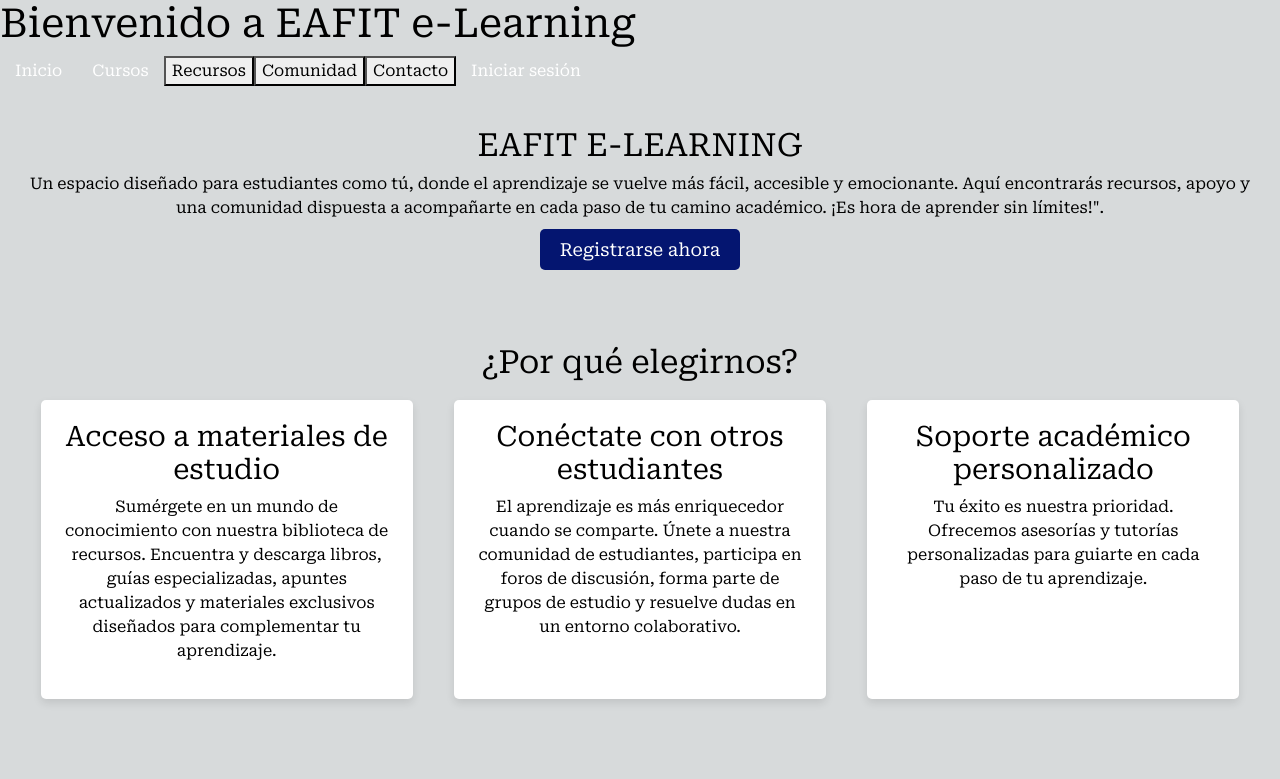
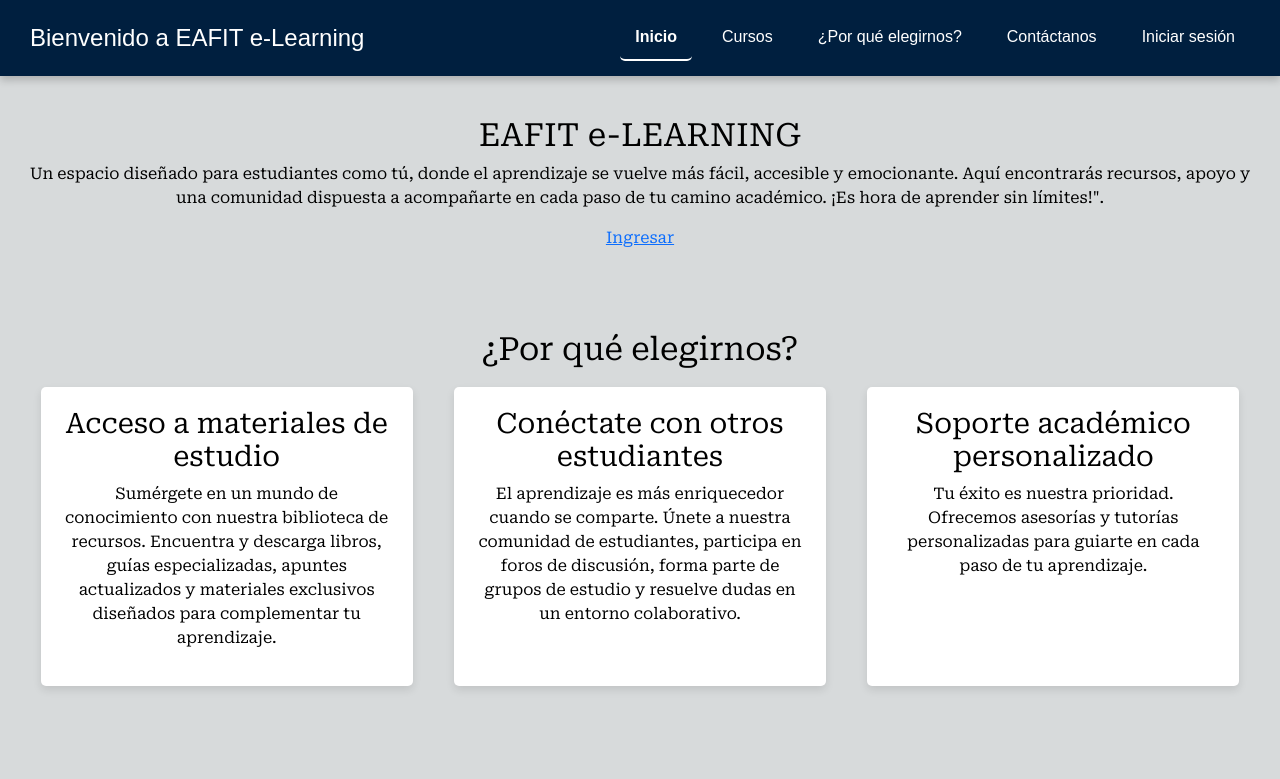
Before and after one commit to rebenew/frontendOmegaCursos, an Angular app: page /landing in a window 1280 px wide. Shown: the top 779 px of the page. Built offline with nearby package versions, Linux system fonts and the light colour scheme.

Commit message:
botones de login y signup corregidos

```diff
--- a/src/app/Components/footer/footer.component.html
+++ b/src/app/Components/footer/footer.component.html
@@ -1,5 +1,5 @@
 <footer>
-    <p>© 2025 [Nombre de la Página] - Todos los derechos reservados</p>
+    <p>© 2025 EAFIT e-Learning - Todos los derechos reservados</p>
     <p>
         <a href="#">Política de privacidad</a> |
         <a href="#">Términos y condiciones</a> |
@@ -7,8 +7,8 @@
     </p>
     <p>
         Síguenos en:
-        <a href="#">Facebook</a> |
-        <a href="#">Twitter</a> |
-        <a href="#">Instagram</a>
+        <a href="https://www.facebook.com/universidadeafit/?locale=es_LA" target="_blank">Facebook</a> |
+        <a href="https://x.com/EAFIT?ref_src=twsrc%5Egoogle%7Ctwcamp%5Eserp%7Ctwgr%5Eauthor" target="_blank">X</a> |
+        <a href="https://www.instagram.com/eafit/?hl=es" target="_blank">Instagram</a>
     </p>
 </footer>
--- a/src/app/Components/navbar/navbar.component.html
+++ b/src/app/Components/navbar/navbar.component.html
@@ -4,9 +4,8 @@
   <div>
     <a routerLink="/" routerLinkActive="active">Inicio</a>
     <a routerLink="/cursos" routerLinkActive="active">Cursos</a>
-    <button onclick="location.href='#'">Recursos</button>
-    <button onclick="location.href='#'">Comunidad</button>
-    <button onclick="location.href='#'">Contacto</button>
-    <a routerLink="/login" routerLinkActive="active">Iniciar sesión</a>
+    <a href='#testimonials'>¿Por qué elegirnos?</a>
+    <a href='#contacto'>Contáctanos</a>
+    <a routerLink="/login2" routerLinkActive="active">Iniciar sesión</a>
   </div>
 </nav>
--- a/src/app/Components/navbar/navbar.component.scss
+++ b/src/app/Components/navbar/navbar.component.scss
@@ -1,12 +1,51 @@
-header {
-    background-color: #041570;
+nav {
+    background-color: #001f3f; /* Azul oscuro */
     color: white;
-    padding: 15px 0;
-    text-align: center;
-}
+    display: flex;
+    justify-content: space-between;
+    align-items: center;
+    padding: 15px 30px;
+    font-family: Arial, sans-serif;
+    box-shadow: 0 4px 8px rgba(0, 0, 0, 0.2);
+  }
 
-nav a {
+  nav h1 {
+    font-size: 1.5rem;
+    margin: 0;
+  }
+
+  nav div {
+    display: flex;
+    gap: 15px;
+  }
+
+  nav a, nav button {
+    text-decoration: none;
     color: white;
-    text-decoration: none;
-    margin: 0 15px;
-}
+    background: none;
+    border: none;
+    padding: 10px 15px;
+    font-size: 1rem;
+    cursor: pointer;
+    transition: all 0.3s ease;
+    border-radius: 5px;
+  }
+
+  nav a:hover, nav button:hover {
+    background-color: #007bff; /* Azul más claro */
+    color: black;
+  }
+
+  nav a.active {
+    font-weight: bold;
+    border-bottom: 2px solid white;
+  }
+
+  nav button {
+    background-color: #004080; /* Azul medio */
+    border-radius: 5px;
+  }
+
+  nav button:hover {
+    background-color: #007bff;
+  }
--- a/src/app/Pages/landing-page/landing-page.component.html
+++ b/src/app/Pages/landing-page/landing-page.component.html
@@ -1,13 +1,13 @@
 <!-- Section 1: Introduction -->
 <section>
-  <h2>EAFIT E-LEARNING</h2>
+  <h2>EAFIT e-LEARNING</h2>
   <p>
     Un espacio diseñado para estudiantes como tú, donde el aprendizaje se vuelve
     más fácil, accesible y emocionante. Aquí encontrarás recursos, apoyo y una
     comunidad dispuesta a acompañarte en cada paso de tu camino académico. ¡Es
     hora de aprender sin límites!".
   </p>
-  <a href="#" class="cta-button">Registrarse ahora</a>
+  <a routerLink="/login2" routerLinkActive="active">Ingresar</a>
 </section>
 
 <!-- Section 2: Benefits -->
@@ -41,7 +41,7 @@
   </div>
 </section>
 
-<section>
+<section id="testimonials">
   <h2>Lo que dicen nuestros estudiantes</h2>
   <div class="testimonials">
     <div class="testimonial">
@@ -68,7 +68,7 @@
   <a href="#" class="cta-button">Registrarse ahora</a>
 </section>
 
-<section>
+<section id="contacto">
   <h2>¿Tienes preguntas?</h2>
   <p>Si necesitas ayuda o más información, no dudes en contactarnos.</p>
   <form action="#" method="POST">
--- a/src/app/Pages/landing-page/landing-page.component.ts
+++ b/src/app/Pages/landing-page/landing-page.component.ts
@@ -3,6 +3,7 @@ import { RouterModule } from '@angular/router';
 
 @Component({
   selector: 'app-landing-page',
+  imports: [RouterModule],
   templateUrl: './landing-page.component.html',
   styleUrl: './landing-page.component.scss'
 })
--- a/src/app/Pages/login-page/login-page.component.ts
+++ b/src/app/Pages/login-page/login-page.component.ts
@@ -1,8 +1,9 @@
 import { Component } from '@angular/core';
+import { RouterModule } from '@angular/router';
 
 @Component({
   selector: 'app-login-page',
-  imports: [],
+  imports: [RouterModule],
   templateUrl: './login-page.component.html',
   styleUrl: './login-page.component.scss'
 })
```
Also changed, not shown: 2 other files (tests, documents, lock files or other folders).
